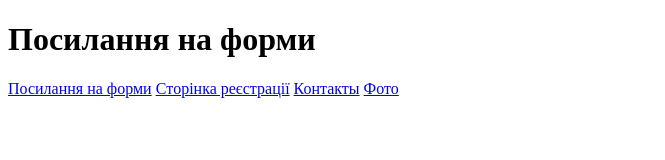
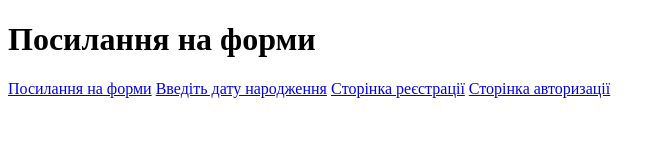
Before and after one commit to naj0j/lesson3, a plain HTML site: page index.html in a window 1280 px wide. Shown: the whole page, without its empty margins (0-665 px from the left). Drawn offline with Linux system fonts and the light colour scheme.

Commit message:
зробив посилання в індексі

```diff
--- a/index.html
+++ b/index.html
@@ -12,9 +12,9 @@
     <h1>Посилання на форми</h1>
     <div>
         <a href="index.html">Посилання на форми</a>
-        <a href="form1.html">Cторінка реєстрації</a>
-        <a href="pages/contact.html">Контакты</a>
-        <a href="pages/gallery.html">Фото</a>
+        <a href="form1.html">Введіть дату народження</a>
+        <a href="pages/contact.html">Cторінка реєстрації</a>
+        <a href="pages/gallery.html">Сторінка авторизації</a>
     </div>
 </body>
 
```
